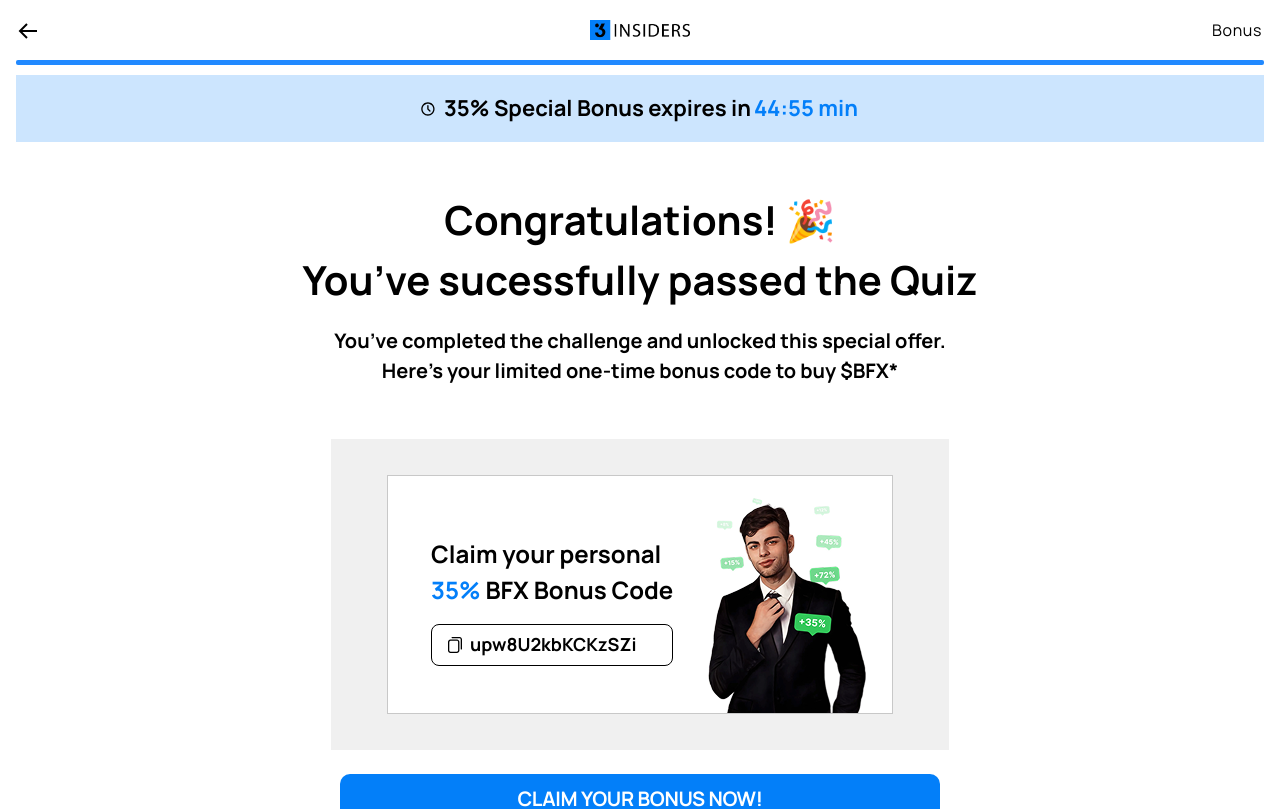
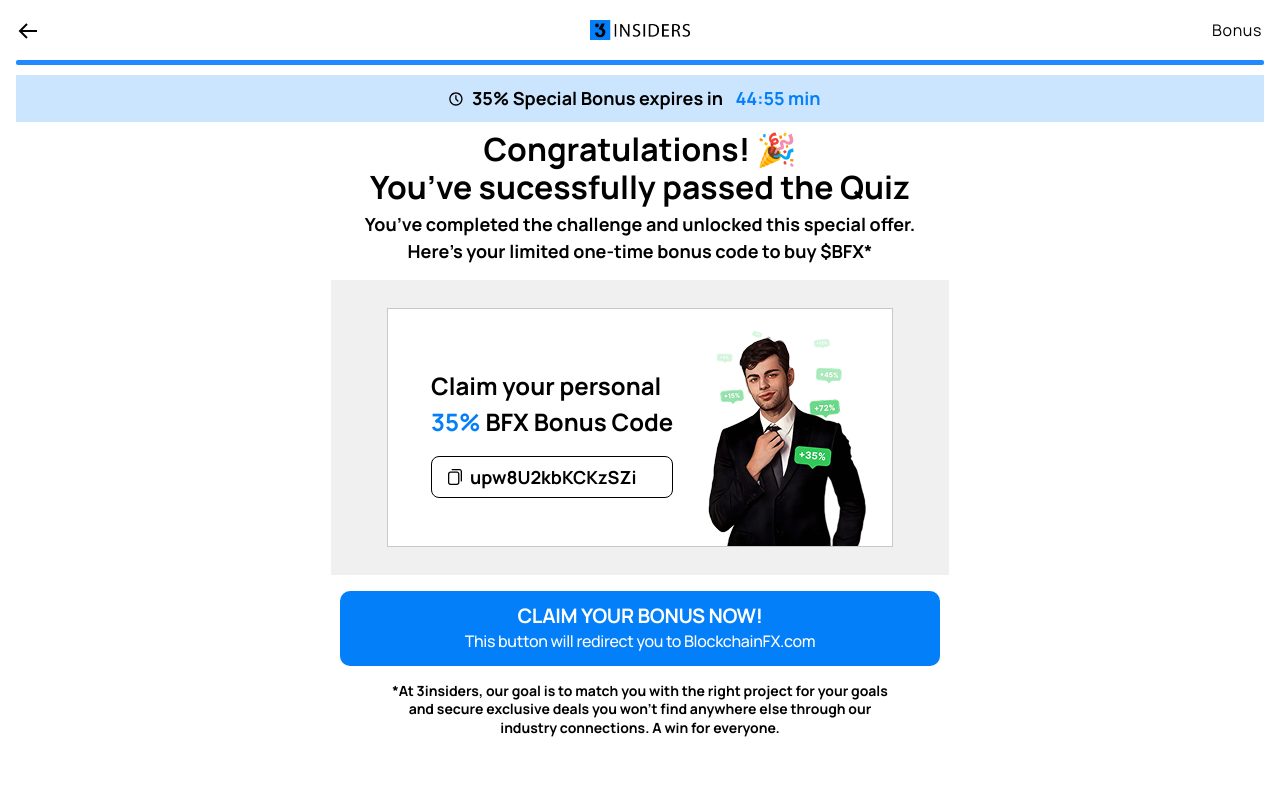
Before and after one commit to Cosmo-US-LLC/bfx-quiz-white-theme, a React (Create React App) app: page /quiz/results in a window 1280 px wide. Shown: the top 809 px of the page. Built offline with nearby package versions, Linux system fonts and the light colour scheme.

Commit message:
ui updates

```diff
--- a/src/pages/BestCrypto.jsx
+++ b/src/pages/BestCrypto.jsx
@@ -222,7 +222,8 @@
           </p>
         </div>
 
-      <div className="flex items-center gap-x-[30px] max-w-[1076px] ">
+     <div className="relative max-w-[1076px] mx-auto ">
+         <div className="flex items-center gap-x-[30px] pb-[4rem] max-w-[1076px] ">
           <div className=" relative overflow-hidden border border-[#C9C9C9] min-h-[750px] rounded-[6px] px-[47px] pb-[20px] pt-[32px] mx-auto  w-[50%] max-w-[523px]">
           <div className="">
             <div className="flex items-center">
@@ -327,11 +328,12 @@
         <div className="mb-6 w-[100%] max-w-[1076px] mx-auto mt-4">
           <button
             onClick={handleNext}
-            className="text-[25px] text-[#fff] font-[700] leading-[24px] uppercase bg-[#2189FF] rounded-[10px] py-[16px] w-[100%] "
+            className="text-[25px] text-[#fff] fixed bottom-5 font-[700] leading-[24px] uppercase bg-[#2189FF] rounded-[10px] py-[16px] w-[100%] max-w-[1076px]"
           >
             Calculate How Much You Could Earn With $BFX
           </button>
         </div>
+     </div>
       </div>
     </div>
   );
--- a/src/pages/Results.jsx
+++ b/src/pages/Results.jsx
@@ -75,7 +75,7 @@
       >
         <QuizHeader currentStep={"Bonus"} totalSteps={28} />
         <QuizSteps currentStep={28} totalSteps={28} />
-        <div className="mb-4 !mt-[-22px] bg-[#037FF933] py-[12px] w-[100%] flex justify-center items-center">
+        <div className="mb-2 !mt-[-22px] bg-[#037FF933] py-[5px] w-[100%] flex justify-center items-center">
           {/* <img
             src={result_icon_4}
             alt="results"
@@ -95,23 +95,23 @@
               />
             </svg>
           </div>
-          <h3 className="font-[700] text-[#000] text-[22px] py-[5px] ml-2 flex">
+          <h3 className="font-[700] text-[#000] text-[18px] py-[5px] ml-2 flex">
             35% Special Bonus expires in<p className="font-[700] w-[110px] text-[#037FF9] text-Manrope flex justify-center ">{formatTime(timeLeft)} min
             </p>
           </h3>
         </div>
-        <div className="mt-[2rem] w-[100%] max-w-[1240px] mx-auto">
+        <div className=" w-[100%] max-w-[1240px] mx-auto">
           <div className="max-w-[1020px] mx-auto  w-full ">
-            <h1 className="text-[40px] text-center text-[black] font-bold mb-4 ">
+            <h1 className="text-[32px] text-center text-[black] font-bold mb-1 leading-[120%] ">
               Congratulations! 🎉 <br />
               You’ve sucessfully passed the Quiz
             </h1>
-            <p className="text-[20px]  text-center font-[700] text-[black] mb-[53px] ">
+            <p className="text-[18px]  text-center font-[700] text-[black] mb-[15px] ">
               You’ve completed the challenge and unlocked this special offer.
               <br />
               Here’s your limited one-time bonus code to buy $BFX*
             </p>
-            <div className="max-w-[618px] py-[36px] mx-auto bg-[#F0F0F0]">
+            <div className="max-w-[618px] py-[28px] mx-auto bg-[#F0F0F0]">
               {/* <div className="flex items-center max-w-[506px] mx-auto mb-[25px]">
                 <p className="w-[50%] text-[16px] flex justify-start  font-[400] text-[black] ">
                   Your readiness:{" "}
@@ -207,7 +207,7 @@
               </div> */}
             </div>
           </div>
-          <div className="max-w-[600.2px] mx-auto my-6">
+          <div className="max-w-[600.2px] mx-auto my-4">
             <button
               onClick={handleRoute}
               style={{
@@ -220,7 +220,7 @@
               <span className="text-[16px] font-[500]">This button will redirect you to BlockchainFX.com</span>
             </button>
           </div>
-          <p className="text-[14px] text-[black] leading-[171.429%] font-manrope max-w-[506px] mx-auto pb-8 font-[700] text-center ">*At 3insiders, our goal is to match you with the right project for your goals and secure exclusive deals you won’t find anywhere else through our industry connections. A win for everyone.</p>
+          <p className="text-[14px] text-[black] leading-[131.429%] font-manrope max-w-[506px] mx-auto pb-1 font-[700] text-center ">*At 3insiders, our goal is to match you with the right project for your goals and secure exclusive deals you won’t find anywhere else through our industry connections. A win for everyone.</p>
         </div>
       </div>
     </div>
```
